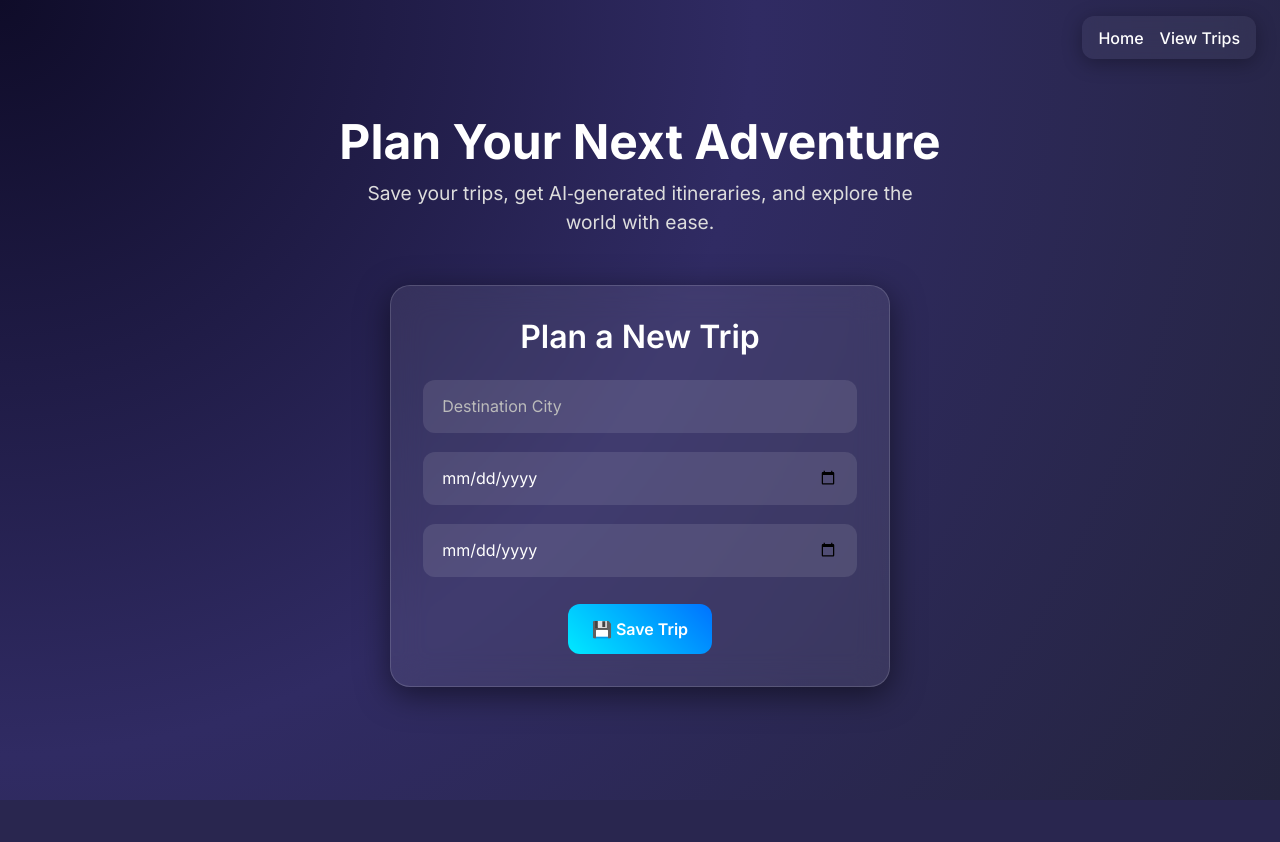
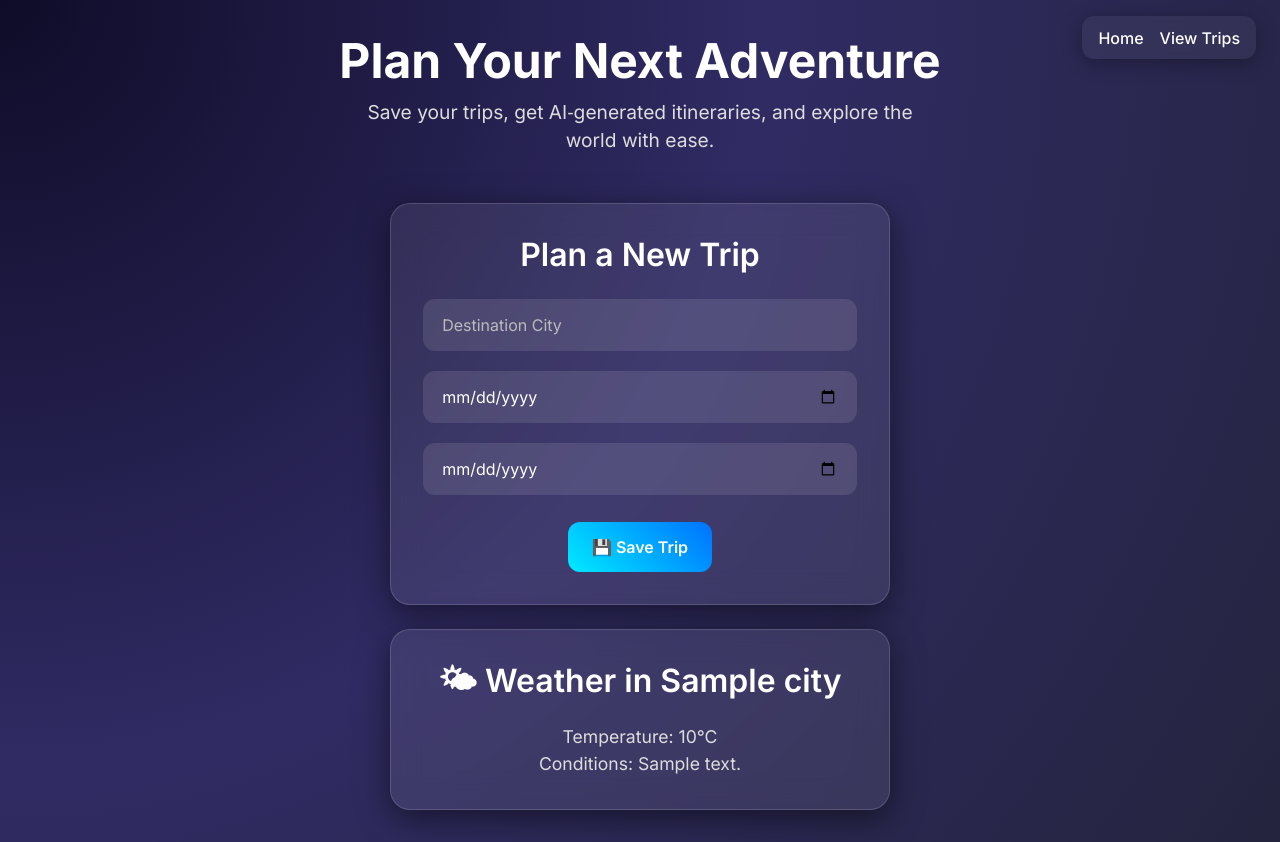
Before and after one commit to saad-khaan/dynamic-travel-planner, a Flask app: template templates/index.html in a window 1280 px wide. Before the commit the page ends 800 px from the top, so only its background shows below. Run offline with Flask 3, Linux system fonts and the light colour scheme; the template is opened without the code that fills it: most values are stand-ins (such as "Sample title", 1, 10 or a date in 2020).

Commit message:
Implemented backend and frontend for weather display using openweatherapi

```diff
--- a/templates/index.html
+++ b/templates/index.html
@@ -17,8 +17,18 @@
 </div>
 
 {% if message %}
-<div class="alert alert-success">
+<div class="alert alert-success mt-3">
   {{ message }}
+</div>
+{% endif %}
+
+{% if weather %}
+<div class="card mt-4">
+  <h2>🌤 Weather in {{ weather.city }}</h2>
+  <p style="font-size: 1.1rem; margin-bottom: 0;">
+    Temperature: {{ weather.temp }}°C<br>
+    Conditions: {{ weather.desc }}
+  </p>
 </div>
 {% endif %}
 
```
